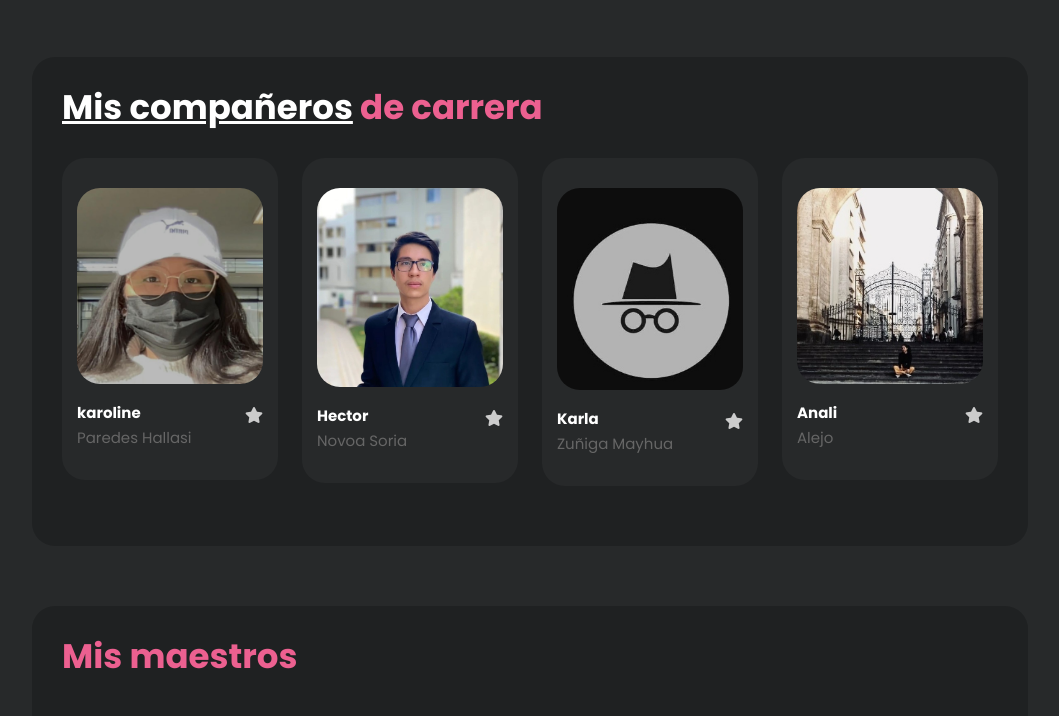
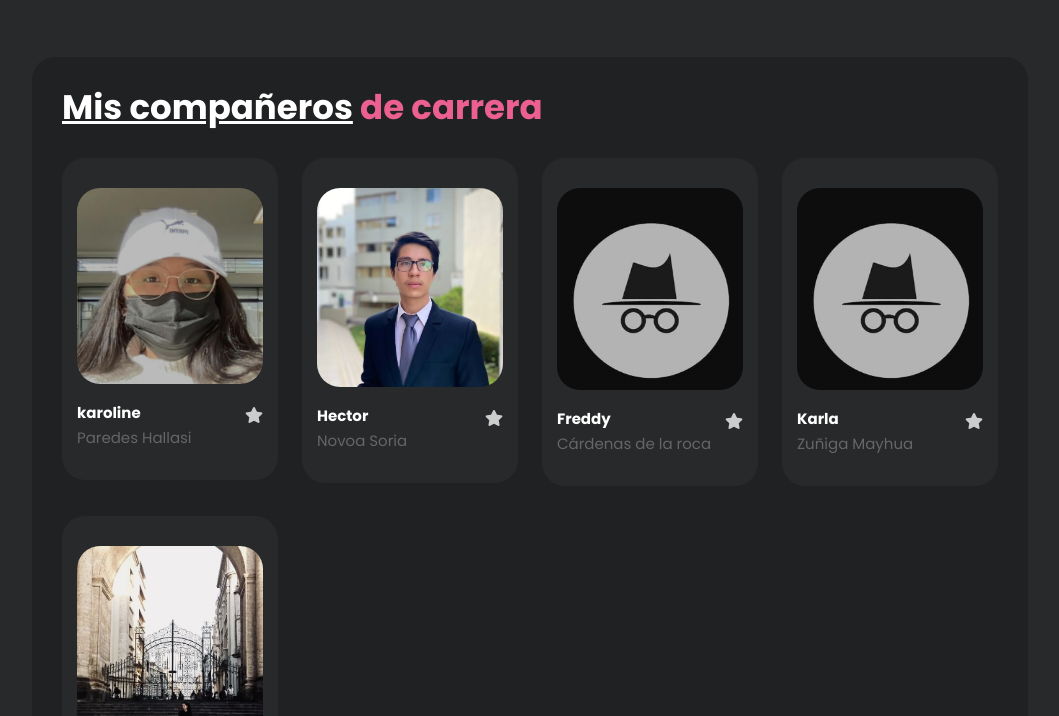
Before and after one commit to luci928/luci928.github.io-Luciel-Shaylor-Puma-Pfocco.github.io-, a plain HTML site: page index.html in a window 1280 px wide. Shown: the part 553-1269 px from the top of the page, without its empty margins (110-1169 px from the left). Drawn offline with nearby package versions, Linux system fonts and the light colour scheme.

Commit message:
Update index.html

```diff
--- a/index.html
+++ b/index.html
@@ -126,6 +126,15 @@ https://templatemo.com/tm-579-cyborg-gaming
                   <div class="col-lg-3 col-sm-6">
                     <div class="item">
                       <img src="assets/images/incognito.jpg" alt="">
+                      <h4>Freddy<br><span>Cárdenas de la roca</span></h4>
+                      <ul>
+                        <a href="https://kame12345.github.io/Freddy-Gabriel-Cardenas-de-la-Roca.github.io/#"><i class="fa fa-star"></i></a>
+                      </ul>
+                    </div>
+                  </div>
+                  <div class="col-lg-3 col-sm-6">
+                    <div class="item">
+                      <img src="assets/images/incognito.jpg" alt="">
                       <h4>Karla <br><span>Zuñiga Mayhua</span></h4>
                       <ul>
                         <a href="https://karlazuniga3001-36dbb.web.app/"><i class="fa fa-star"></i></a>
```
